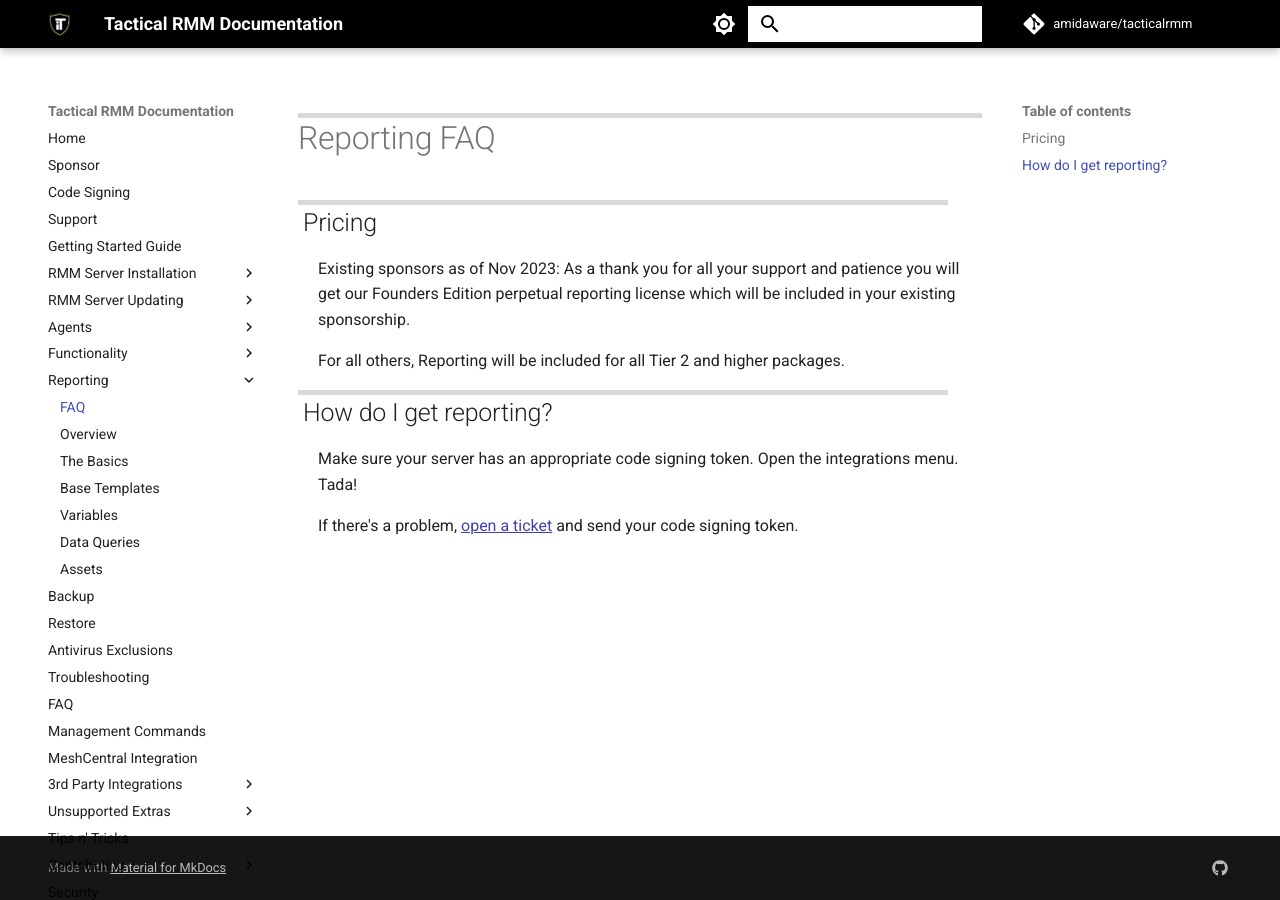
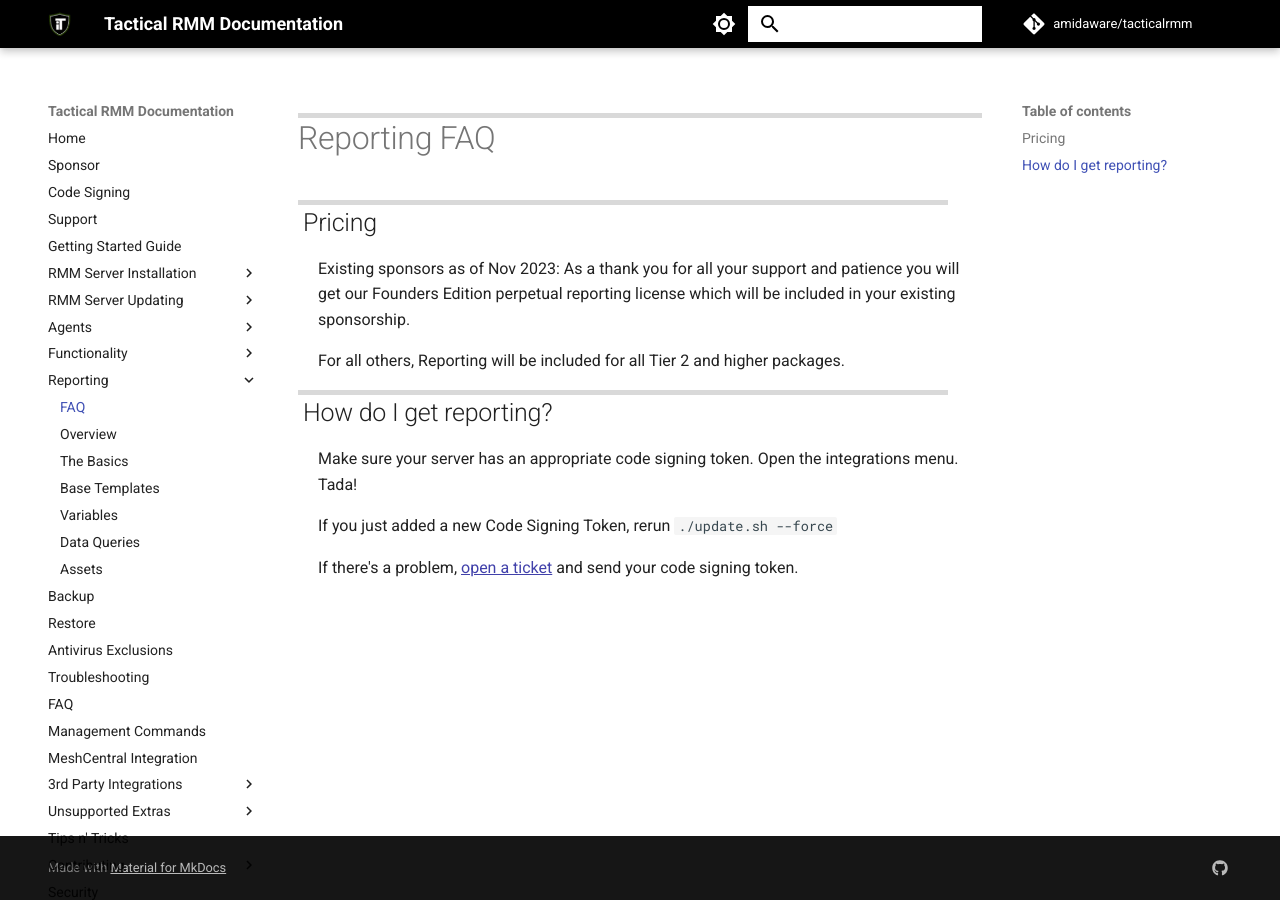
Before and after one commit to amidaware/trmm-docs, an MkDocs documentation site: the page built from docs/ee/reporting/faq.md, in a window 1280 px wide. Built offline with MkDocs 1.6.1 and Material for MkDocs 9.7.7, drawn with Linux system fonts in a browser that asks for light colours; comment, search, counter and statistics services are not loaded.

Commit message:
adding update

```diff
--- a/docs/ee/reporting/faq.md
+++ b/docs/ee/reporting/faq.md
@@ -10,4 +10,6 @@
 
 Make sure your server has an appropriate code signing token. Open the integrations menu. Tada!
 
+If you just added a new Code Signing Token, rerun `./update.sh --force`
+
 If there's a problem, [open a ticket](https://support.amidaware.com) and send your code signing token.
```
